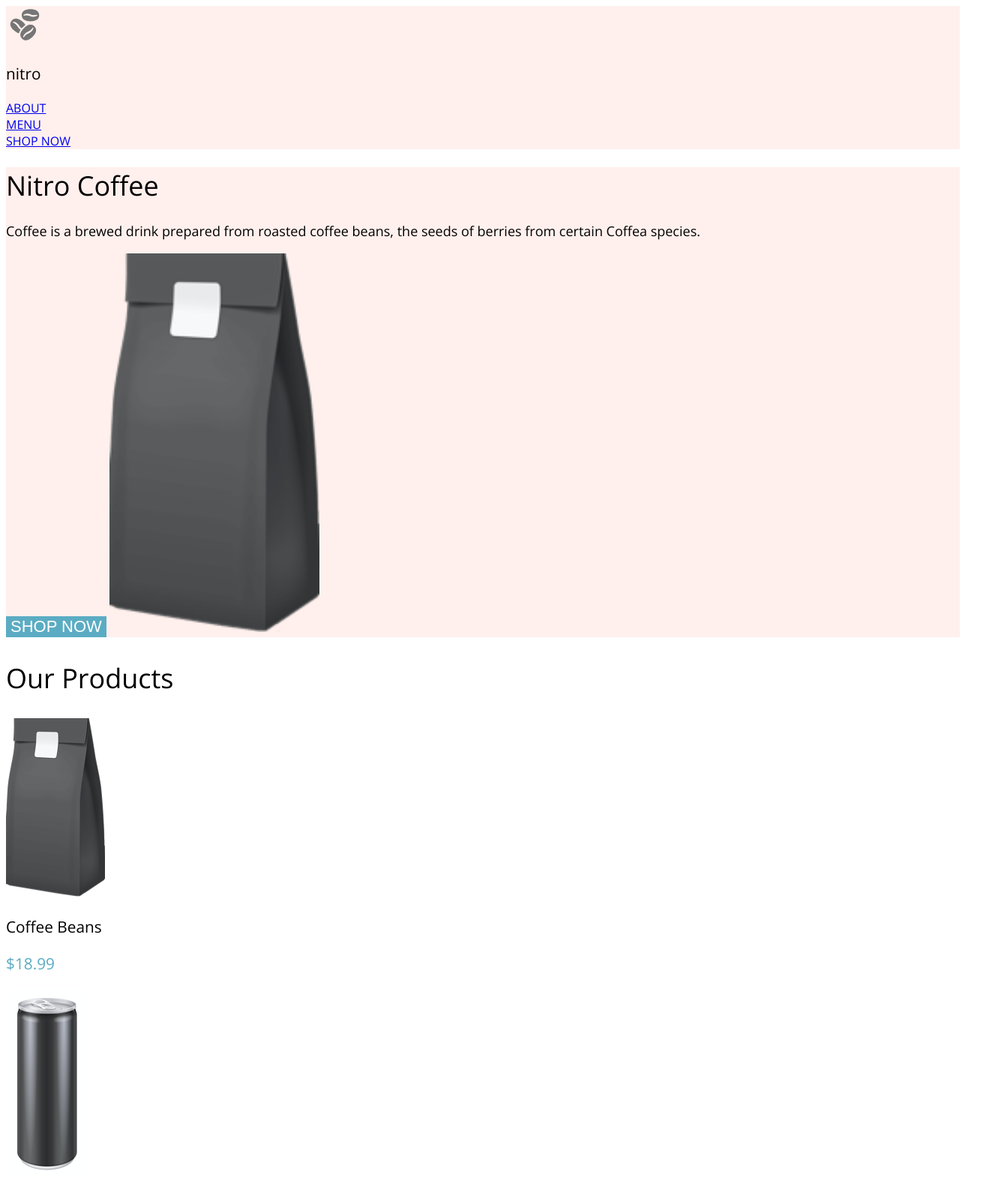
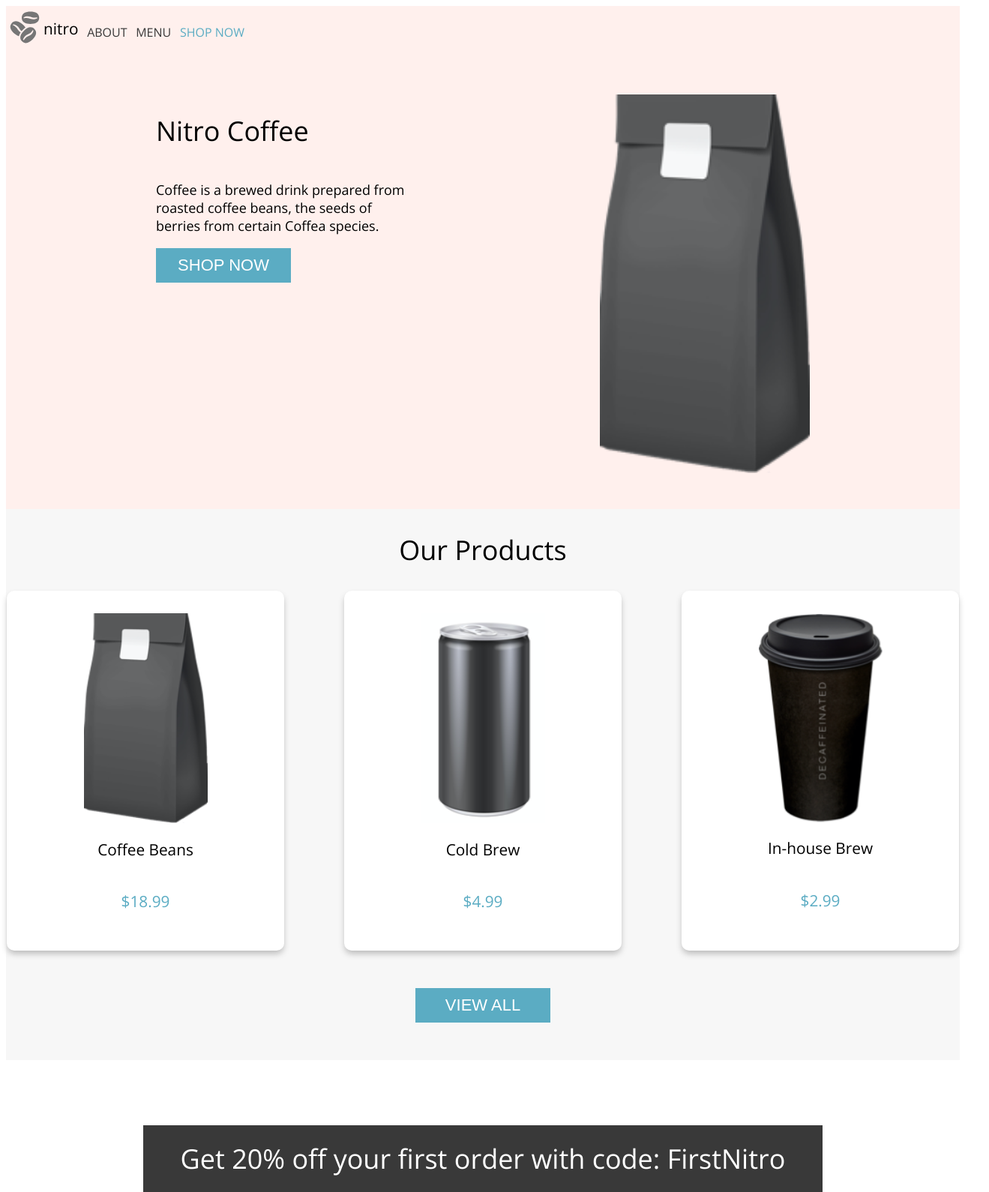
Before and after one commit to dilpreettoor/coffee-shop, a plain HTML site: page index.html in a window 1280 px wide. Shown: the top 1590 px of the page at 75% size, 1319 px wide, since content can reach past the window. Drawn offline with nearby package versions, Linux system fonts and the light colour scheme.

Commit message:
Exercise 12

```diff
--- a/css/landing.css
+++ b/css/landing.css
@@ -1,9 +1,112 @@
+.header {
+    display: flex;
+    background-color:#FFF0ED;
+    flex-direction: row;
+    justify-content: space-between;
+    align-items: center;
+    text-align: center;
+    height: 70px;
+    width: 100%;
+  }
+
+  .hero-banner {
+    display: flex;
+    flex-direction: row;
+    justify-content: space-between;
+    padding:3em 12.5em;
+  }
+
+  .hero-banner__content-container {
+    display: flex;
+    flex-direction: column;
+    align-items: self-start;
+    text-align: start;
+  }
+
+  .hero-banner__paragraph {
+    width: 350px;
+  }
+
+  .hero-banner__image {
+    width: 280px;
+  }
+
+  .hero-banner__shop-btn {
+    width: 180px;
+    padding: 10px;
+  }
+
+  .products {
+    display: flex;
+    flex-direction: column;
+    align-items: center;
+    text-align: center;
+  }
+
+  .products__view-btn {
+    margin: 50px 0;
+    width: 180px;
+    padding: 10px;
+  }
+
+  .header__content-container {
+      display: flex;
+    background-color:#FFF0ED;
+    flex-direction: row;
+    justify-content: space-between;
+    align-items: center;
+    text-align: center;
+    height: 100%;
+    width: 25%
+  }
+
+  .nav-header-links {
+      display: flex;
+      flex-direction: row;
+      justify-content: space-between;
+      text-align: center;
+  }
+  .header__nav-heading {
+      text-align: left;
+      padding-bottom: 0.6rem;
+  }
+  .header__coffee-icon {
+      width: 3.125em;
+      padding-bottom: 0.8rem;
+  }
+
+  .header__icon-logo {
+      display: flex;
+      flex-direction: row;
+  }
+
+  .header__link {
+      text-decoration: none;
+  }
+
+  .remove-decor {
+    text-decoration: none;
+}
+
+.primary-color {
+    color: #393939;
+}
+
+.secondary-color {
+    color: #FFF;
+}
+
+.highlight-color {
+    color: #5BACC3;
+}
+
+
 .icons {
     width: 50px;
 }
 
 .products {
-    width: 280px;
+
 }
 
 button {
@@ -37,16 +140,23 @@ h3, .nav-heading, .footer-heading {
     font-weight: 400;
 }
 
-.discount-text {
+p.discount-banner__discount-text {
     font-size: 2.25rem;
     font-weight: 400;
+    margin-top: 0px;
+    background-color: #393939;
+    padding: 20px 50px;
 }
 
-.discount-banner {
+.products__discount-banner {
+    display: flex;
+    flex-direction: row;
+    align-items: center;
+    justify-content: space-around;
     width: 100%;
-    background-color: #393939;
     color: white;
     text-align: center;
+    height: 300px;
     white-space: nowrap;
 }
 
@@ -79,6 +189,50 @@ ul {
     background-color: #FFF0ED;
 }
 
-.price {
+.light-gray {
+    background-color: #F7f7f7;
+}
+
+.hot-drinks {
+    display: flex;
+    flex-direction: row;
+    justify-content: space-around;
+    margin: 0 100px;
+
+}
+.hot-drinks__item {
+    display: flex;
+    flex-direction: column;
+    justify-content: center;
+    background-color: #FFF;
+    align-items: center;
+    width: 330px;
+    height: 440px;
+    padding: 20px;
+    margin: 0 40px;
+    border-radius: 10px;
+    box-shadow: 0 5px 9px -1px rgba(0, 0, 0, 0.25);
+
+}
+
+.hot-drinks__price {
     color:#5BACC3;
 }
+
+.hot-drinks__image {
+   display: flex;
+   flex-wrap: wrap;
+}
+
+img.hot-drinks__image {
+  width: 50%;
+  height: auto;
+  max-height: 280px;
+}
+
+.footer {
+    display: flex;
+    flex-direction: row;
+    justify-content: space-around;
+    padding: 50px 200px;
+}
--- a/index.html
+++ b/index.html
@@ -9,75 +9,75 @@
     <title>Coffee Shop - Home</title>
 </head>
 <body>
-    <header>
-        <nav class="nitro-pink">
-          <img class="icons" src="/assets/coffee-beans-logo-and-footer.svg" alt="coffee bean logo">
-          <h3>nitro</h3>
+    <header class="header">
+        <div class="header__content-container" >
+            <div class="header__icon-logo">
+        <img class="header__coffee-icon" src="../assets/coffee-beans-logo-and-footer.svg" alt="coffee bean logo"/>
 
-            <ul>
-                <li><a href="#about">ABOUT</a></li>
-            </ul>
-            <ul>
-                <li><a href="#menu">MENU</a></li>
-            </ul>
-            <ul>
-                <li><a href="#menu">SHOP NOW</a></li>
-            </ul>
+        <h3 class="header__nav-heading .remove-decor" href="#nitro">nitro</h3>
+            </div>
 
-        </nav>
-        <div class="nitro-pink">
-        <h1>Nitro Coffee</h1>
-        <p class="regular-text">Coffee is a brewed drink prepared from roasted coffee beans, the seeds of berries from certain Coffea species.</p>
-        <button>SHOP NOW</button>
-        <img class="products" src="/assets/coffeebeans.png" alt="coffee bag">
+            <a class="header__link primary-color" href="#about">ABOUT</a>
+            <a class="header__link primary-color" href="#menu">MENU</a>
+            <a class="header__link highlight-color" href="#menu">SHOP NOW</a>
+
         </div>
     </header>
-    <main>
-        <section>
-            <!-- Hot Drinks -->
-        <h2>Our Products</h2>
-        <div>
-            <img  src="/assets/coffeebeans.png" alt="Coffee Beans">
-            <h3>Coffee Beans</h3>
-            <h3 class="price">$18.99</h3>
+    <div class="hero-banner nitro-pink">
+        <div class="hero-banner__content-container">
+        <h1 class="hero-banner__heading">Nitro Coffee</h1>
+        <p class="hero-banner__paragraph regular-text">Coffee is a brewed drink prepared from roasted coffee beans, the seeds of berries from certain Coffea species.</p>
+        <button class="hero-banner__shop-btn">SHOP NOW</button>
+        </div>
+        <img class="hero-banner__image" src="/assets/coffeebeans.png" alt="coffee bag">
+    </div>
+    <main class="products light-gray">
+        <h2 class="products__title">Our Products</h2>
+        <!-- Hot Drinks -->
+        <section class="hot-drinks" >
+        <div  class="hot-drinks__item" >
+            <img class="hot-drinks__image"  src="/assets/coffeebeans.png" alt="Coffee Beans">
+            <h3 class="hot-drinks__name">Coffee Beans</h3>
+            <h3 class="hot-drinks__price">$18.99</h3>
+        </div>
+        <div class="hot-drinks__item">
+            <img  class="hot-drinks__image" src="/assets/coldbrew.png" alt="Cold Brew">
+            <h3 class="hot-drinks__name">Cold Brew</h3>
+            <h3 class="hot-drinks__price">$4.99</h3>
 
 
         </div>
-        <div>
-            <img  src="/assets/coldbrew.png" alt="Cold Brew">
-            <h3>Cold Brew</h3>
-            <h3 class="price">$4.99</h3>
+        <div class="hot-drinks__item">
+            <img class="hot-drinks__image" src="/assets/inhousebrew.png" alt="In-house Brew">
+            <h3 class="hot-drinks__name">In-house Brew</h3>
+            <h3 class="hot-drinks__price">$2.99</h3>
 
 
         </div>
-        <div>
-            <img  src="/assets/inhousebrew.png" alt="In-house Brew">
-            <h3>In-house Brew</h3>
-            <h3 class="price">$2.99</h3>
 
+        </section>
+        <button class="products__view-btn">VIEW ALL </button>
 
-        </div>
-        <button>VIEW ALL </button>
-        </section>
+    </main>
 
-        <section class="discount-banner">
-            <p class="discount-text">Get 20% off your first order with code: FirstNitro</p>
-        </section>
-    </main>
-    <footer class="nitro-pink">
-        <div>
-            <h3>Address</h3>
+    <section class="products__discount-banner">
+        <p class="discount-banner__discount-text">Get 20% off your first order with code: FirstNitro</p>
+    </section>
+
+    <footer class="footer nitro-pink">
+        <div class="footer__address">
+            <h3 class="address__title">Address</h3>
             <p>503 Broadway Penthouse</p>
             <p>New York</p>
           </div>
 
-          <div>
+          <div class="footer__business-hours">
             <h3>Hours</h3>
             <p><b>Monday - Friday:</b> 9am - 7pm</p>
             <p><b>Saturday - Sunday:</b> 10am - 5pm</p>
           </div>
 
-          <div>
+          <div class="footer__social">
             <h3>Social</h3>
             <img class="icons" src="/assets/Facebook-Icon.svg" alt="facebook">
             <img class="icons" src="/assets/Yelp-Icon.svg" alt="yelp">
```
